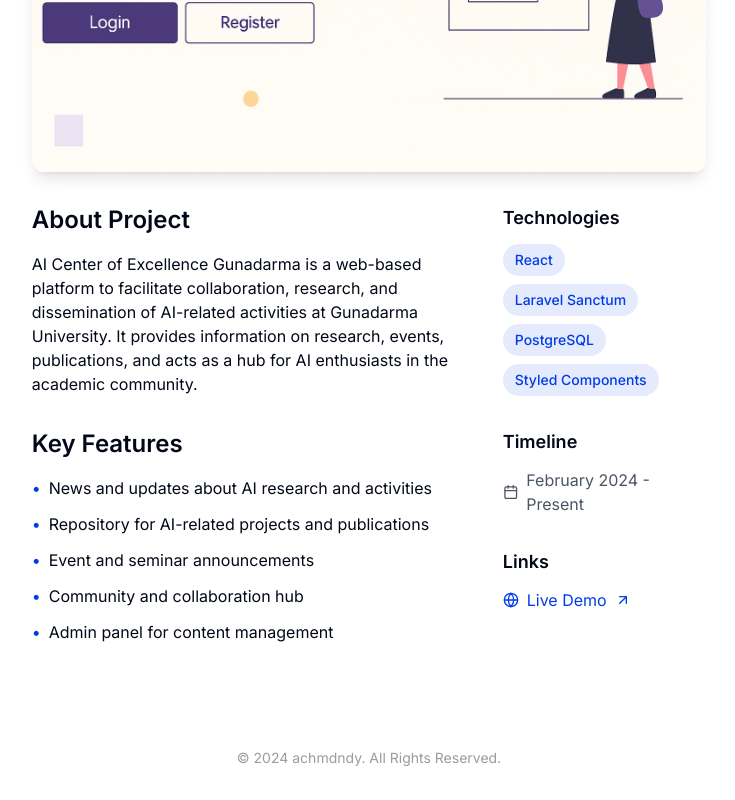
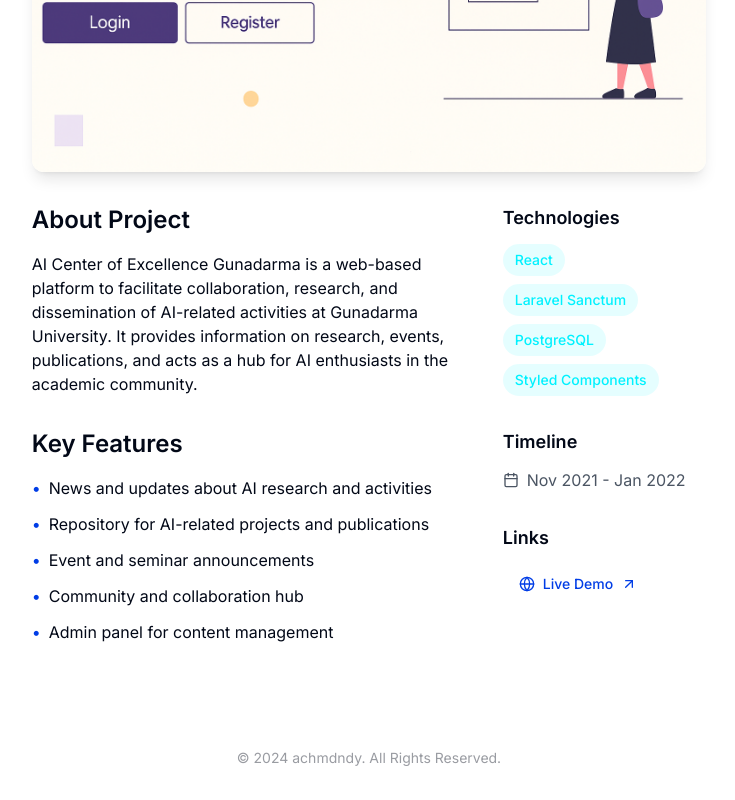
Before and after one commit to achmdndy/web-portfolio, a Next.js app: page /works/ai-coe-gunadarma in a window 1280 px wide. Shown: the part 799-1599 px from the top of the page, without its empty margins (271-1006 px from the left). Built offline with nearby package versions, Linux system fonts and the light colour scheme; no server answers.

Commit message:
refactor: update works period and improve UI components

```diff
--- a/src/app/(main)/(routes)/works/[slug]/page.tsx
+++ b/src/app/(main)/(routes)/works/[slug]/page.tsx
@@ -1,4 +1,5 @@
 import { Section } from '@/components/section';
+import { Button } from '@/components/ui/button';
 import works from '@/data/works.json';
 import { ArrowUpRight, Calendar, Github, Globe } from 'lucide-react';
 import { Metadata } from 'next';
@@ -118,7 +119,7 @@
                 {work.technologies.map((tech, index) => (
                   <span
                     key={index}
-                    className="aurora-px-3 aurora-py-1.5 aurora-bg-primary/10 aurora-text-primary aurora-rounded-full aurora-text-sm aurora-font-medium"
+                    className="aurora-px-3 aurora-py-1.5 aurora-bg-[#00F2FF]/10 aurora-text-[#00F2FF] aurora-rounded-full aurora-text-sm aurora-font-medium"
                   >
                     {tech}
                   </span>
@@ -138,6 +139,7 @@
             </section>
 
             {/* Links */}
+            {(work.links.demo || work.links.github) && (
               <section>
                 <h3 className="aurora-text-lg aurora-font-semibold aurora-mb-3">
                   Links
@@ -146,29 +148,38 @@
                   {work.links.demo && (
                     <Link
                       href={work.links.demo}
-                    className="aurora-flex aurora-items-center aurora-gap-2 aurora-text-primary hover:aurora-underline"
                       target="_blank"
                       rel="noopener noreferrer"
+                    >
+                      <Button
+                        className="aurora-gap-2 hover:aurora-bg-[#003de6]/10 dark:hover:aurora-bg-[#003de6]/10 dark:aurora-text-[#003de6] aurora-text-[#003de6] hover:aurora-text-[#003de6]"
+                        variant={'ghost'}
                       >
                         <Globe className="aurora-w-4 aurora-h-4" />
                         <span>Live Demo</span>
                         <ArrowUpRight className="aurora-w-4 aurora-h-4" />
+                      </Button>
                     </Link>
                   )}
                   {work.links.github && (
                     <Link
                       href={work.links.github}
-                    className="aurora-flex aurora-items-center aurora-gap-2 aurora-text-primary hover:aurora-underline"
                       target="_blank"
                       rel="noopener noreferrer"
+                    >
+                      <Button
+                        className="aurora-gap-2 hover:aurora-bg-[#003de6]/10 dark:hover:aurora-bg-[#003de6]/10 dark:aurora-text-[#003de6] aurora-text-[#003de6] hover:aurora-text-[#003de6]"
+                        variant={'ghost'}
                       >
                         <Github className="aurora-w-4 aurora-h-4" />
                         <span>Source Code</span>
                         <ArrowUpRight className="aurora-w-4 aurora-h-4" />
+                      </Button>
                     </Link>
                   )}
                 </div>
               </section>
+            )}
           </aside>
         </div>
       </article>
--- a/src/data/works.json
+++ b/src/data/works.json
@@ -12,7 +12,7 @@
         "Responsive and modern UI with Styled Components"
       ],
       "technologies": ["React", "Styled Components"],
-      "period": "January 2024 - Present",
+      "period": "Nov 2021 - Dec 2021",
       "links": {
         "demo": "https://www.ai-dikti.id/",
         "github": null
@@ -37,7 +37,7 @@
         "PostgreSQL",
         "Styled Components"
       ],
-      "period": "February 2024 - Present",
+      "period": "Nov 2021 - Jan 2022",
       "links": {
         "demo": "https://ai-coe.gunadarma.ac.id/",
         "github": null
@@ -55,7 +55,7 @@
         "Responsive design with React TypeScript"
       ],
       "technologies": ["Laravel", "React TypeScript"],
-      "period": "N/A",
+      "period": "Nov 2021 - Feb 2022",
       "links": {
         "demo": null,
         "github": null
@@ -73,7 +73,7 @@
         "Employee data management"
       ],
       "technologies": ["Laravel", "React TypeScript"],
-      "period": "N/A",
+      "period": "Dec 2021 - Mar 2022",
       "links": {
         "demo": null,
         "github": null
@@ -91,7 +91,7 @@
         "Expense tracking per land area"
       ],
       "technologies": ["Laravel", "React TypeScript"],
-      "period": "N/A",
+      "period": "Mar 2022 - May 2022",
       "links": {
         "demo": null,
         "github": null
@@ -109,7 +109,7 @@
         "Integration with supplier APIs"
       ],
       "technologies": ["Next.js TypeScript", "Go"],
-      "period": "N/A",
+      "period": "May 2022 - Jul 2022",
       "links": {
         "demo": null,
         "github": null
@@ -127,7 +127,7 @@
         "Modern UI using Next.js"
       ],
       "technologies": ["Next.js TypeScript"],
-      "period": "N/A",
+      "period": "Jul 2022",
       "links": {
         "demo": null,
         "github": null
@@ -145,7 +145,7 @@
         "Admin panel for product management"
       ],
       "technologies": ["Next.js TypeScript", "Laravel"],
-      "period": "N/A",
+      "period": "Jan 2023 - Jul 2023",
       "links": {
         "demo": null,
         "github": null
@@ -165,7 +165,7 @@
         "Code Generator"
       ],
       "technologies": ["Next.js TypeScript", "Prisma", "GPT-3.5"],
-      "period": "N/A",
+      "period": "Jul 2023 - Dec 2023",
       "links": {
         "demo": null,
         "github": null
```
Lines whose indentation alone changed are shown as unchanged.
